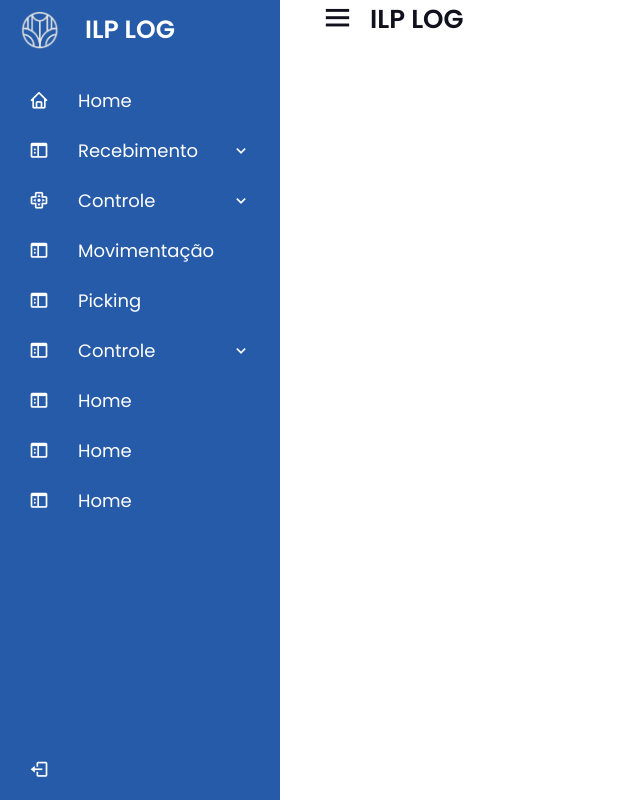
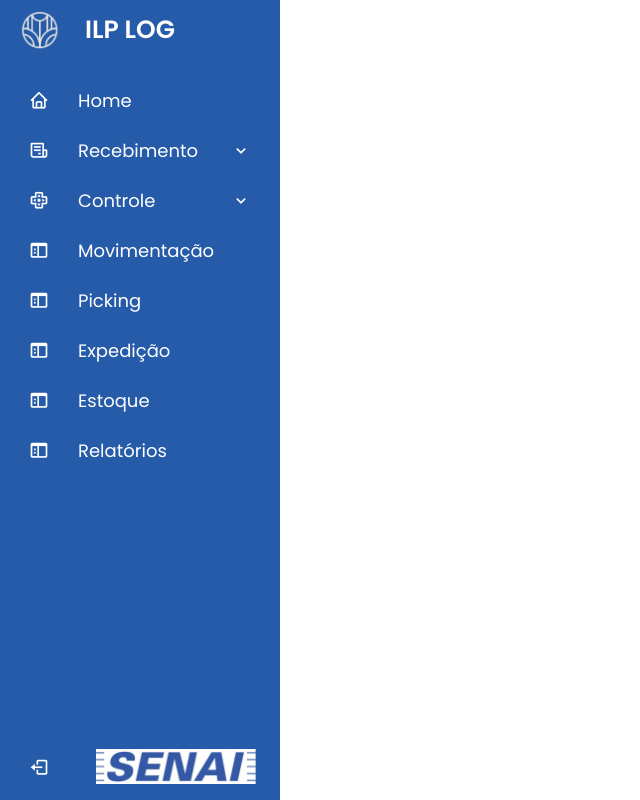
Before and after one commit to ucasGoodMan/ilp_log, a PHP site: page /home/site.html in a window 1280 px wide. Shown: the whole page, without its empty margins (0-640 px from the left). Run offline with PHP 8.4, Linux system fonts and the light colour scheme.

Commit message:
ADICIONADO LOGO SENAI
Arrumei as palavras tbm

```diff
--- a/SENAI_LOGISTICA/home/site.html
+++ b/SENAI_LOGISTICA/home/site.html
@@ -27,7 +27,7 @@
             <li>
                 <div class="iocn-links">
                     <a href="site.php">
-                        <i class='bx bx-sidebar'></i>
+                        <i class='bx bx-receipt'></i>
                         <span class="link_name">Recebimento</span>
                     </a>
                     <i class='bx bx-chevron-down arrow'></i>
@@ -70,49 +70,36 @@
                     <li><a class="blank" href="#">Picking</a></li>
                 </ul>
             <li>
-                <div class="iocn-links">
-                    <a href="#">
-                        <i class='bx bx-sidebar'></i>
-                        <span class="link_name">Controle</span>
-                    </a>
-                    <i class='bx bx-chevron-down arrow'></i>
-                </div>
+                <a href="#">
+                    <i class='bx bx-sidebar'></i>
+                    <span class="link_name">Expedição</span>
+                </a>
                 <ul class="sub-menu">
-                    <li><a class="link_name">Controle</a></li>
-                    <li><a href="#">Doca de recebimento</a></li>
-                    <li><a href="#">Estoque</a></li>
+                    <li><a class="blank" href="#">Expedição</a></li>
                 </ul>
             </li>
             <li>
                 <a href="#">
                     <i class='bx bx-sidebar'></i>
-                    <span class="link_name">Home</span>
+                    <span class="link_name">Estoque</span>
                 </a>
                 <ul class="sub-menu">
-                    <li><a class="blank" href="#">opa</a></li>
+                    <li><a class="blank" href="#">Estoque</a></li>
                 </ul>
             </li>
             <li>
                 <a href="#">
                     <i class='bx bx-sidebar'></i>
-                    <span class="link_name">Home</span>
+                    <span class="link_name">Relatórios</span>
                 </a>
                 <ul class="sub-menu">
-                    <li><a class="blank" href="#">opa</a></li>
-                </ul>
-            </li>
-            <li>
-                <a href="#">
-                    <i class='bx bx-sidebar'></i>
-                    <span class="link_name">Home</span>
-                </a>
-                <ul class="sub-menu">
-                    <li><a class="blank" href="#">opa</a></li>
+                    <li><a class="blank" href="#">Relatórios</a></li>
                 </ul>
             </li>
             <li>
             <div class="profile-details">
                     <i class='bx bx-log-out'></i>
+                    <img src="senai-logo-1.png" alt="senai">
             </div>
             </li>
         </ul>
--- a/SENAI_LOGISTICA/home/style.css
+++ b/SENAI_LOGISTICA/home/style.css
@@ -64,7 +64,7 @@
 }
 
 .sidebar.close .logo-details .logo_name {
-    transition-delay: 0s;
+    transition-delay: -0.2s;
     opacity: 0;
     pointer-events: none;
 }
@@ -230,14 +230,13 @@
 }
 
 .sidebar .profile-details img {
-    height: 60px;
-    width: 60px;
+    height: 55px;
+    width: 180px;
     object-fit: cover;
-    border-radius: 16px;
     margin: 0 14px 0 12px;
     padding: 10px;
     transition: all 0.5s ease;
-}
+    margin-left: -15px;
 
 .sidebar.close .profile-details img {
     padding: 10px;
```
Also changed, not shown: SENAI_LOGISTICA/home/senai-logo-1.png (added).
